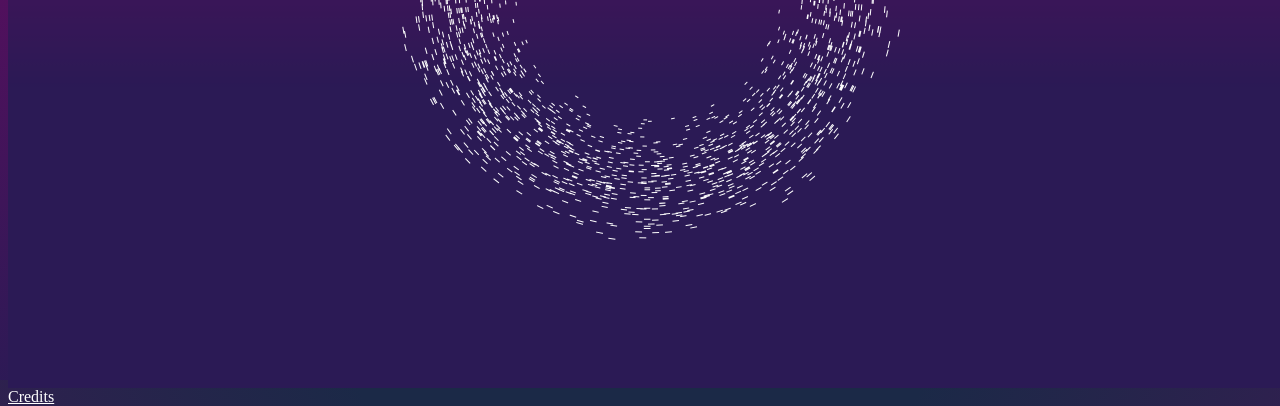
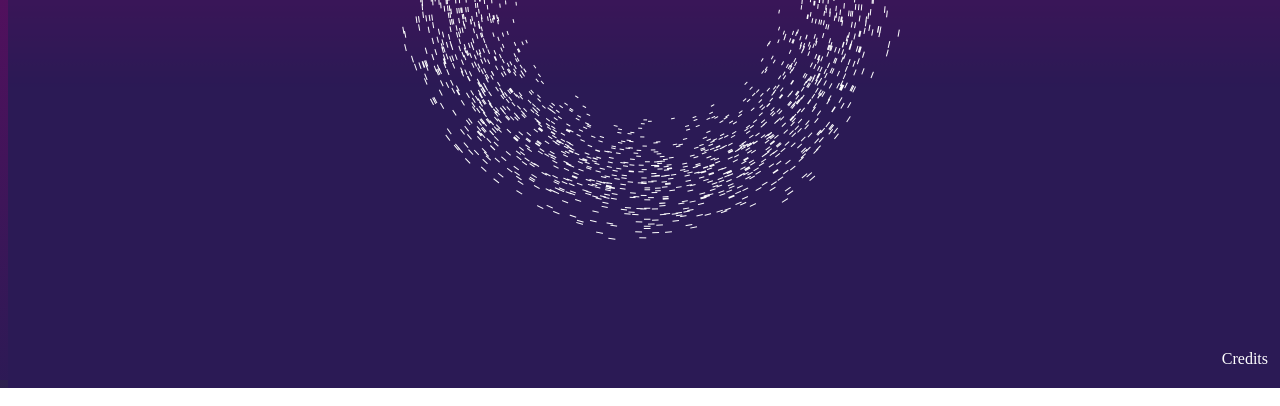
Before and after one commit to tiffhc/Telequarantine-symbols.github.io, a plain HTML site: page index.html in a window 1280 px wide. Shown: the part 420-826 px from the top of the page. Drawn offline with nearby package versions, Linux system fonts and the light colour scheme; animation ran at ten frames a second.

Commit message:
added footer inside the page

```diff
--- a/css/style.css
+++ b/css/style.css
@@ -22,6 +22,8 @@ body {
 #universe {
 	height: 100%;
 	width: 100%;
+	z-index: 1;
+
 }
 
 /*CSS za onClick image flip*/
@@ -251,10 +253,13 @@ canvas {
 }
 
 footer {
+	position: absolute;
 	z-index: 5;
-
+	bottom: 20px;
+	right: 20px;
 }
 
 footer a {
 	color: white;
+	text-decoration: none;
 }
--- a/index.html
+++ b/index.html
@@ -28,13 +28,21 @@
 				<div class="centerHover">
 					<span>Telequarantine symbols</span>
 				</div>
+
+
+
+				<footer>
+					<a href="credits.html"> Credits </a>
+				</footer>
+
+
 			</div>
+
+
+
 
 		</div>
 
-		<footer>
-			<a href="credits.html"> Credits </a>
-		</footer>
 
 
 		<!-- jQuery (necessary for Bootstrap's JavaScript plugins) -->
```
